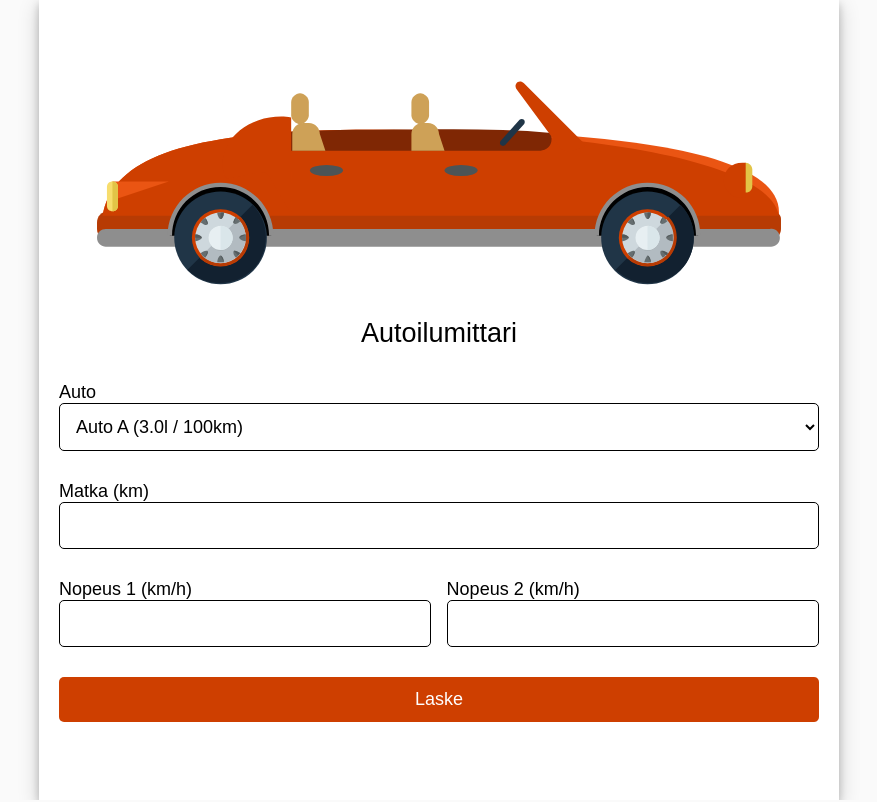
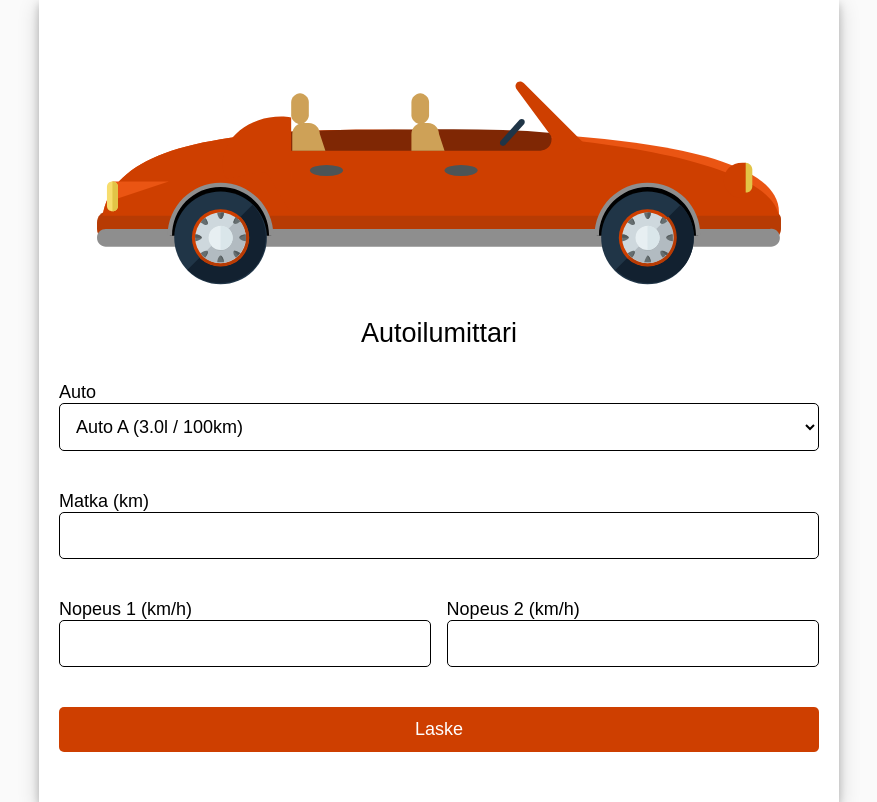
Before and after one commit to JoakimRiikonen/autoilumittari, a React (Create React App) app: page / in a window 1280 px wide. Shown: the whole page, without its empty margins (201-1078 px from the left). Built offline with nearby package versions, Linux system fonts and the light colour scheme.

Commit message:
added more height to error divs, made image smaller

```diff
--- a/src/components/TravelComparisonForm.css
+++ b/src/components/TravelComparisonForm.css
@@ -35,7 +35,7 @@ input, select {
 
 .error {
   color: red;
-  height: 10px;
+  height: 20px;
   padding: 0;
   margin: 0;
 }
```
